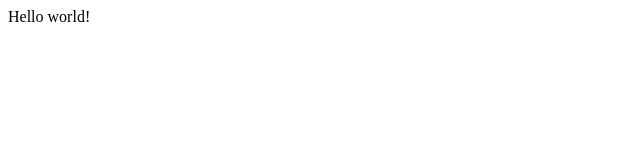
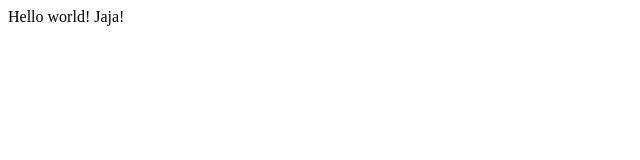
Before and after one commit to wiris/test-word-addin-insert_image, a plain HTML site: page index.html in a window 1280 px wide. Shown: the full height of the page, 0-640 px from the left. Drawn offline with Linux system fonts and the light colour scheme.

Commit message:
Update index.html

```diff
--- a/index.html
+++ b/index.html
@@ -4,6 +4,6 @@
 		<meta charset="UTF-8" />
 	</head>
 	<body>
-	Hello world!
+	Hello world! Jaja!
 	</body>
 </html>
```
